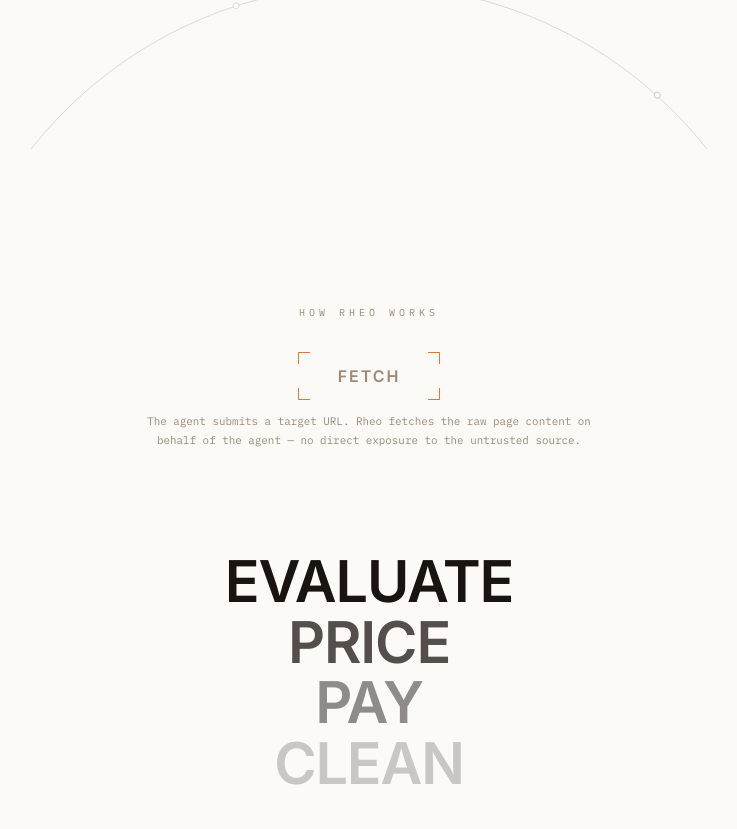
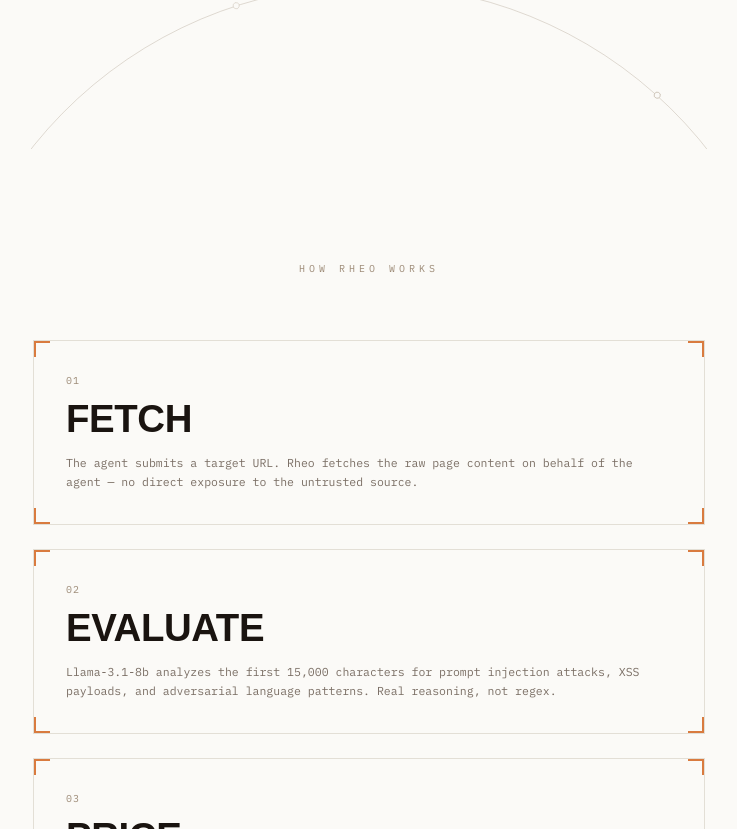
Before and after one commit to emmaGH1/Rheo, a Next.js app: page / in a window 1280 px wide. Shown: the part 651-1480 px from the top of the page, without its empty margins (271-1008 px from the left). Built offline with nearby package versions, Linux system fonts and the light colour scheme; no server answers; a web font is replaced by a local one.

Commit message:
replace pipeline section with simple whileInView card stack, no scroll-jacking

```diff
--- a/app/page.tsx
+++ b/app/page.tsx
@@ -117,47 +117,12 @@
   const [currentPage, setCurrentPage] = useState(1);
   const PAGE_SIZE = 10;
 
-  // Pipeline stage tracking via IntersectionObserver
-  const [activeStage, setActiveStage] = useState(0);
-
-  // Unified scroll tracking: only needed for hero re-lock when user scrolls back to top
+  // Re-lock hero slider when user scrolls back to the very top
   useEffect(() => {
-    function onScroll() {
-      const sy = window.scrollY;
-
-      // Relock and reset to slide 0 when user scrolls back to the very top
-      if (sy <= 0) {
-        setIsLocked(true);
-        setActiveSlide(0);
-      }
-    }
-
+    const onScroll = () => { if (window.scrollY <= 0) { setIsLocked(true); setActiveSlide(0); } };
     window.addEventListener("scroll", onScroll, { passive: true });
     return () => window.removeEventListener("scroll", onScroll);
   }, []);
-
-  // IntersectionObserver: drive activeStage from pipeline sentinel visibility
-  useEffect(() => {
-    if (!mounted) return;
-    const sentinels = document.querySelectorAll<HTMLElement>(".pipeline-sentinel");
-    if (!sentinels.length) return;
-
-    const observer = new IntersectionObserver(
-      (entries) => {
-        entries.forEach((entry) => {
-          if (entry.isIntersecting) {
-            const idx = parseInt(entry.target.getAttribute("data-stage-idx") ?? "0", 10);
-            setActiveStage(idx);
-          }
-        });
-      },
-      // Trigger when the sentinel's top-half enters the middle of the viewport
-      { threshold: 0, rootMargin: "-30% 0px -60% 0px" }
-    );
-
-    sentinels.forEach((s) => observer.observe(s));
-    return () => observer.disconnect();
-  }, [mounted]);
 
   // Viewport slider gesture/wheel/keyboard interception
   useEffect(() => {
@@ -930,92 +895,69 @@
         </div>
       </section>
 
-      {/* ─── PIPELINE SECTION (How Rheo Works) ─────────────────────────────── */}
-      <div
+      {/* ─── HOW RHEO WORKS ─────────────────────────────────────────────────── */}
+      <section
         id="pipeline"
-        className="relative border-b border-[#9C8A76]/20"
+        className="py-28 px-6 border-b border-[#9C8A76]/20"
         style={{ background: "#fbfaf7" }}
       >
-        {/* Sticky display panel — stays in view while user scrolls through the sentinels */}
-        <div className="sticky top-0 h-screen flex flex-col items-center justify-center overflow-hidden px-6 select-none">
+        <div className="max-w-2xl mx-auto">
+
           {/* Eyebrow */}
-          <p className="text-[10px] font-mono uppercase tracking-[0.4em] text-[#9C8A76] mb-8">
+          <p className="text-[10px] font-mono uppercase tracking-[0.4em] text-[#9C8A76] mb-16 text-center">
             How Rheo Works
           </p>
 
-          {/* Active item — small, bracketed, with description below */}
-          <div
-            className="relative inline-flex items-center justify-center px-10 py-3 mb-3"
-            style={{ transition: "all 0.4s ease" }}
-          >
-            <span className="absolute top-0 left-0 w-3 h-3 border-t-[1.5px] border-l-[1.5px] border-[#D97B3F]" />
-            <span className="absolute top-0 right-0 w-3 h-3 border-t-[1.5px] border-r-[1.5px] border-[#D97B3F]" />
-            <span className="absolute bottom-0 left-0 w-3 h-3 border-b-[1.5px] border-l-[1.5px] border-[#D97B3F]" />
-            <span className="absolute bottom-0 right-0 w-3 h-3 border-b-[1.5px] border-r-[1.5px] border-[#D97B3F]" />
-            <span
-              style={{
-                fontFamily: '"Space Grotesk", "Inter", sans-serif',
-                fontWeight: 700,
-                fontSize: "1rem",
-                letterSpacing: "0.12em",
-                color: "#9C8A76",
-                textTransform: "uppercase",
-                transition: "all 0.4s ease",
-              }}
-            >
-              {PIPELINE_STAGES[activeStage].label}
-            </span>
-          </div>
+          {/* Stage cards */}
+          <div className="flex flex-col gap-6">
+            {PIPELINE_STAGES.map((stage, i) => (
+              <motion.div
+                key={stage.label}
+                initial={{ opacity: 0, y: 20 }}
+                whileInView={{ opacity: 1, y: 0 }}
+                viewport={{ once: false, amount: 0.3 }}
+                transition={{ duration: 0.45, ease: "easeOut" }}
+                className="relative border border-[#9C8A76]/25 p-8"
+                style={{ background: "#fbfaf7" }}
+              >
+                {/* Bracket corners on every card */}
+                <span className="absolute top-0 left-0 w-4 h-4 border-t-2 border-l-2 border-[#D97B3F]" />
+                <span className="absolute top-0 right-0 w-4 h-4 border-t-2 border-r-2 border-[#D97B3F]" />
+                <span className="absolute bottom-0 left-0 w-4 h-4 border-b-2 border-l-2 border-[#D97B3F]" />
+                <span className="absolute bottom-0 right-0 w-4 h-4 border-b-2 border-r-2 border-[#D97B3F]" />
 
-          <p
-            className="text-center font-mono mb-10"
-            style={{ fontSize: "0.68rem", color: "#9C8A76", maxWidth: "30rem", lineHeight: 1.8, transition: "all 0.4s ease" }}
-          >
-            {PIPELINE_STAGES[activeStage].description}
-          </p>
+                {/* Step index */}
+                <p className="text-[10px] font-mono text-[#9C8A76] mb-3 tracking-widest">
+                  0{i + 1}
+                </p>
 
-          {/* Remaining stages stacked as large text — fading progressively downward */}
-          <div className="flex flex-col items-center" style={{ lineHeight: 1.05 }}>
-            {PIPELINE_STAGES.map((stage, i) => {
-              const dist = i - activeStage;
-              const hidden = i <= activeStage;
-              const rawOpacity = hidden ? 0 : Math.max(0.07, 1 - (dist - 1) * 0.26);
-              return (
-                <span
-                  key={stage.label}
-                  aria-hidden={hidden}
+                {/* Stage label */}
+                <h3
+                  className="uppercase mb-4"
                   style={{
-                    fontFamily: '"Space Grotesk", "Inter", sans-serif',
+                    fontFamily: '"Space Grotesk", "Archivo", sans-serif',
                     fontWeight: 800,
-                    fontSize: "clamp(1.9rem, 4.5vw, 3.6rem)",
-                    letterSpacing: "-0.02em",
-                    textTransform: "uppercase",
+                    fontSize: "clamp(1.6rem, 3.5vw, 2.4rem)",
+                    letterSpacing: "-0.01em",
                     color: "#1a1410",
-                    opacity: rawOpacity,
-                    display: "block",
-                    transition: "opacity 0.5s ease, transform 0.5s ease",
-                    transform: hidden ? "translateY(-6px)" : "translateY(0)",
-                    pointerEvents: "none",
-                    userSelect: "none",
+                    lineHeight: 1,
                   }}
                 >
                   {stage.label}
-                </span>
-              );
-            })}
+                </h3>
+
+                {/* Description */}
+                <p
+                  className="font-mono leading-relaxed"
+                  style={{ fontSize: "0.72rem", color: "#7A6E64", maxWidth: "38rem" }}
+                >
+                  {stage.description}
+                </p>
+              </motion.div>
+            ))}
           </div>
         </div>
-
-        {/* Scroll sentinels — one per stage, each 100vh creates the scroll depth */}
-        {PIPELINE_STAGES.map((stage, i) => (
-          <div
-            key={stage.label}
-            data-stage-idx={String(i)}
-            className="pipeline-sentinel"
-            style={{ height: "100vh" }}
-          />
-        ))}
-      </div>
+      </section>
 
       {/* ─── DARK SECTION WRAPPER ─────────────────────────────────────────── */}
       <div className="relative" style={{ background: "#0A0A0B" }}>
```
